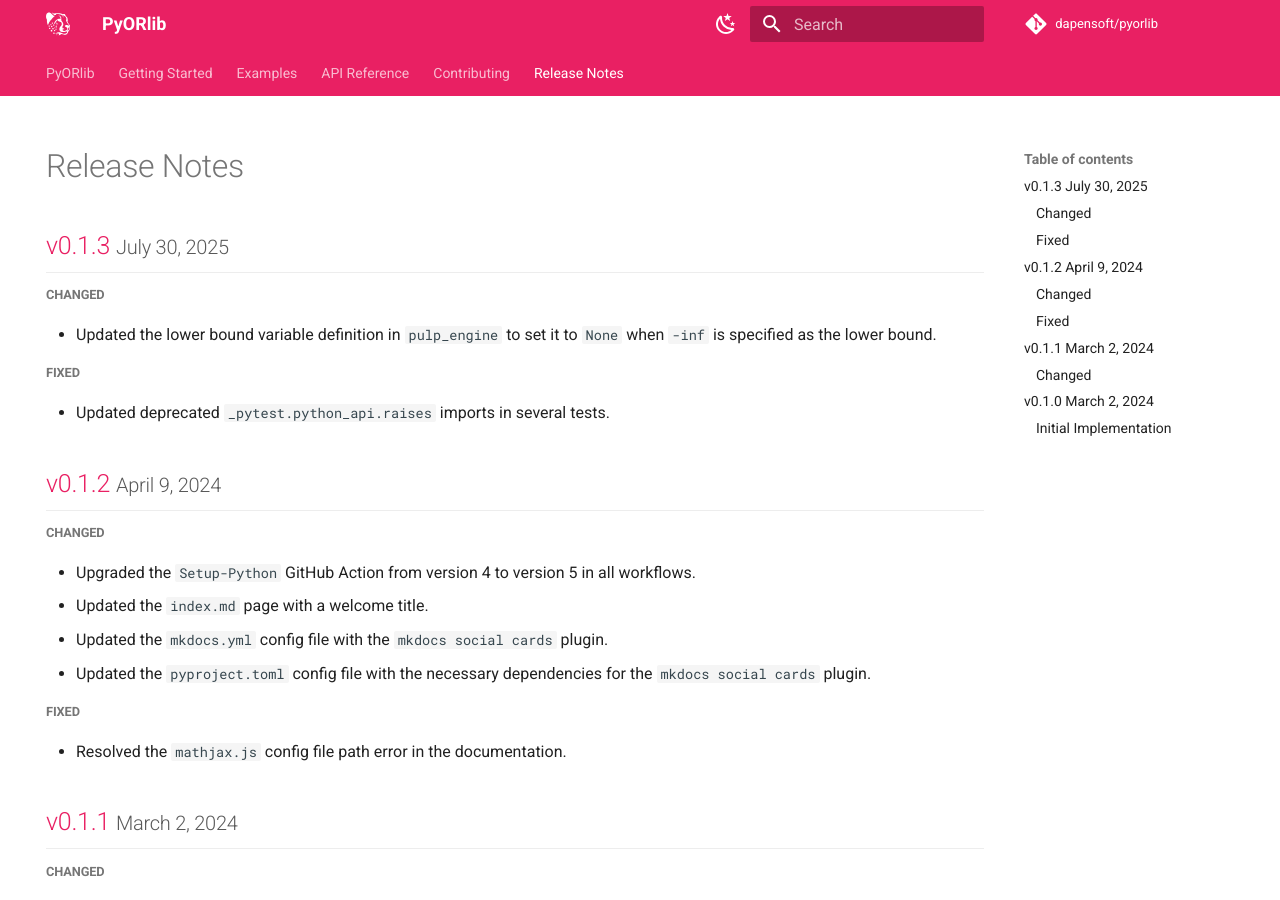
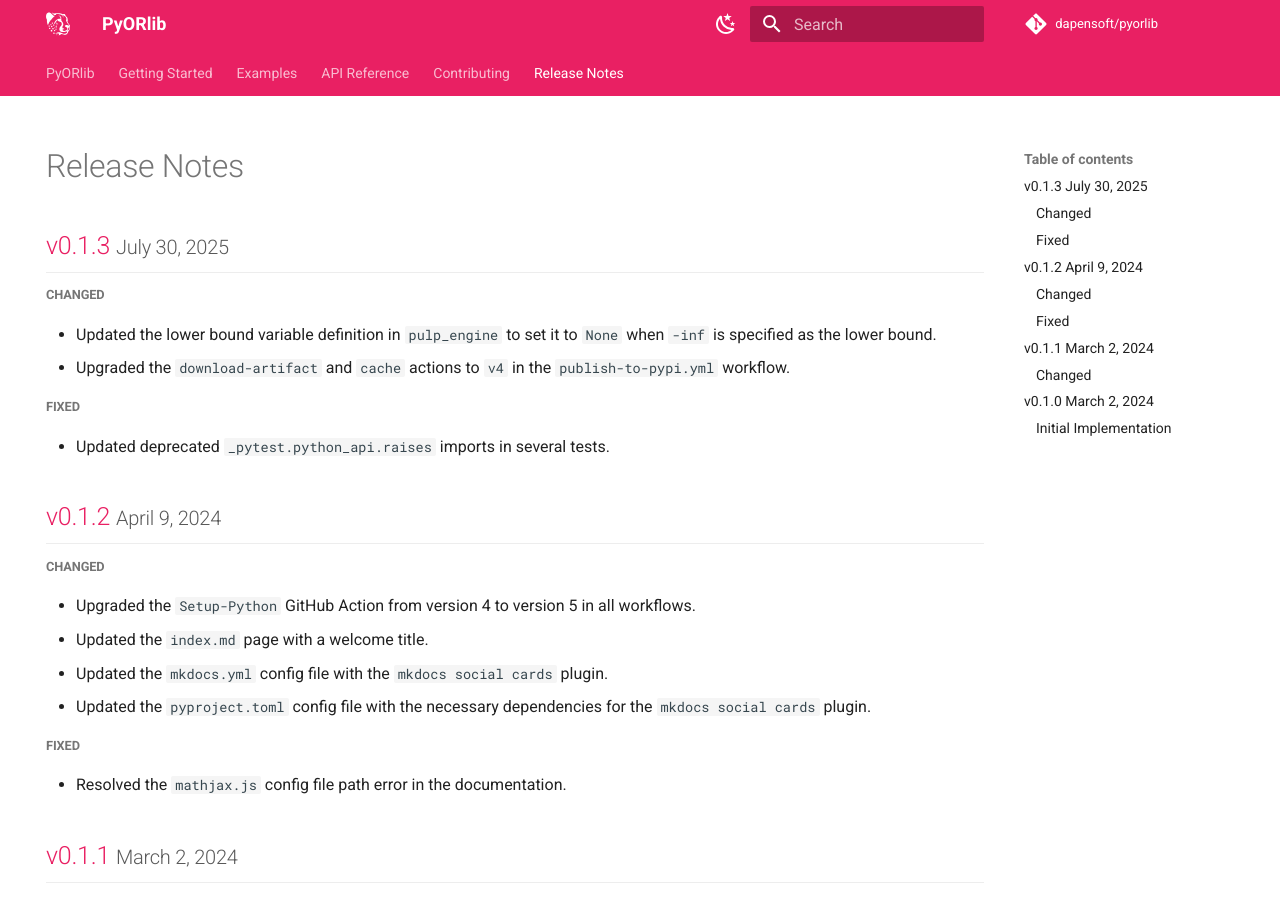
Before and after one commit to dapensoft/pyorlib, an MkDocs documentation site: the page built from docs/release-notes.md, in a window 1280 px wide and 900 px high. Built offline with MkDocs 1.6.1 and Material for MkDocs 9.7.7, drawn with Linux system fonts in a browser that asks for light colours; comment, search, counter and statistics services are not loaded.

Commit message:
Update publish-to-pypi.yml workflow (#8)

```diff
--- a/docs/release-notes.md
+++ b/docs/release-notes.md
@@ -19,6 +19,7 @@ hide:
 ##### Changed
 
 - Updated the lower bound variable definition in `pulp_engine` to set it to `None` when `-inf` is specified as the lower bound.
+- Upgraded the `download-artifact` and `cache` actions to `v4` in the `publish-to-pypi.yml` workflow.
 
 ##### Fixed
 
```
Also changed, not shown: 1 other file.
